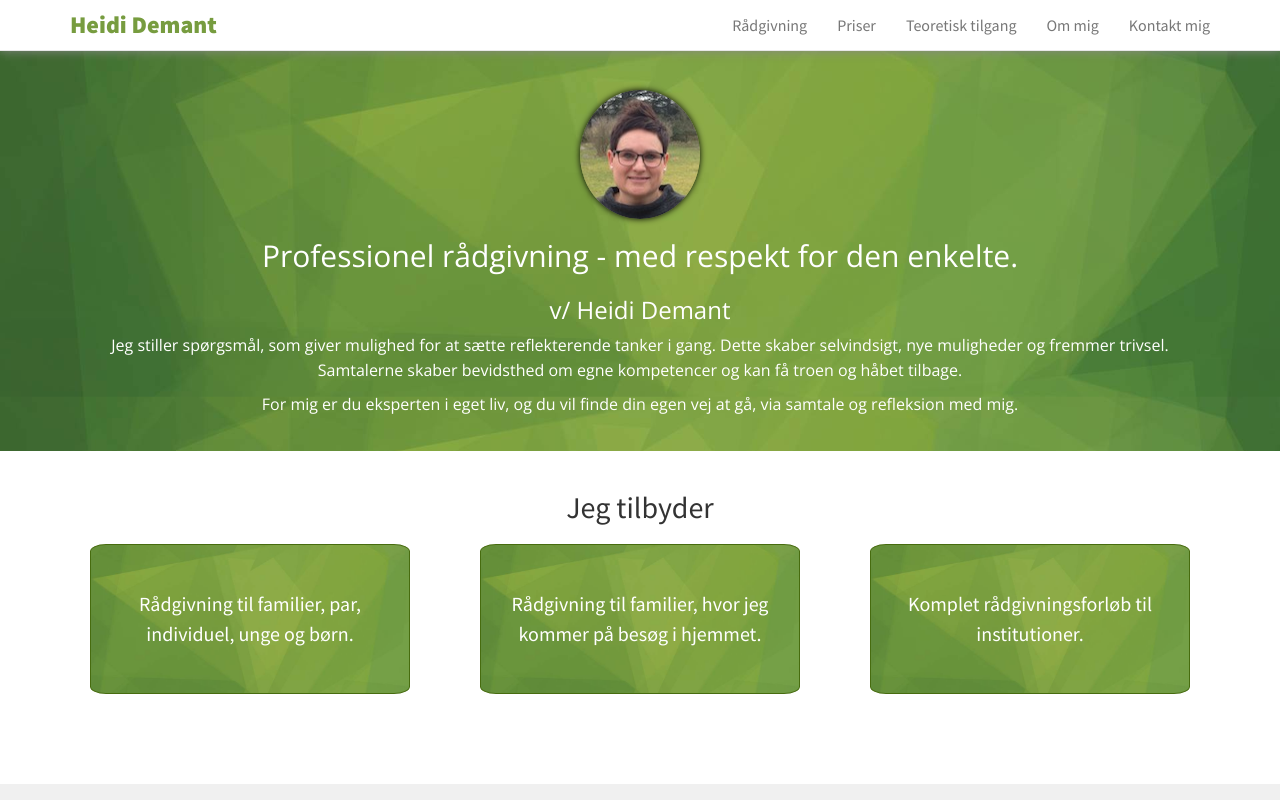
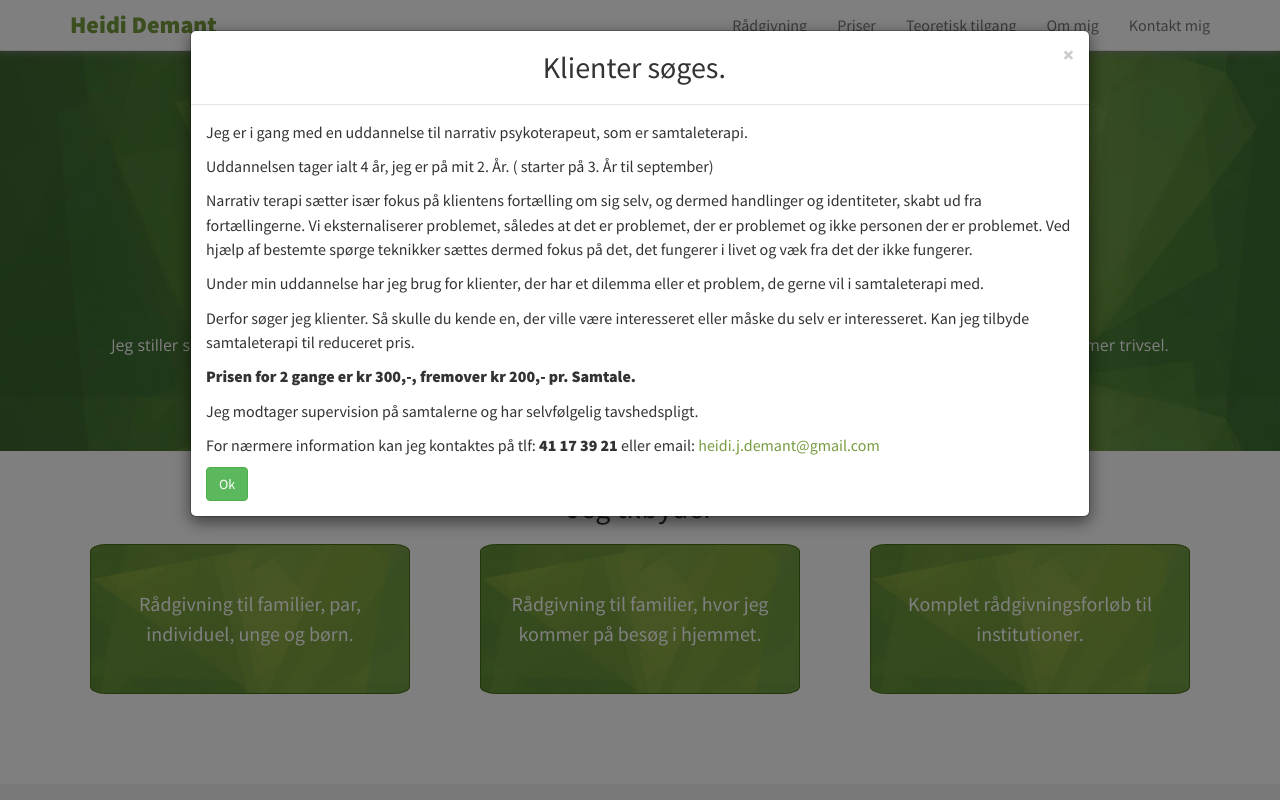
Before and after one commit to briandemant/heididemant, a website: page public/index.html in a window 1280 px wide. Shown: the top 800 px of the page. Drawn offline with nearby package versions, Linux system fonts and the light colour scheme; some packages are replaced by stand-ins of ours.

Commit message:
tilføjede popup med søge tekst

```diff
--- a/public/index.html
+++ b/public/index.html
@@ -12,7 +12,8 @@
 																 stress,tomhedsfølelse,børneopdragelse,børne opdragelse,vejledning om børneopdragelse,pædagogik,
 																 41 17 39 21,41173921,håb">
 
-	<link rel="stylesheet" type="text/css" href="https://fonts.googleapis.com/css?family=Open+Sans:400,800|Source+Sans+Pro:400,900">
+	<link rel="stylesheet" type="text/css"
+	      href="https://fonts.googleapis.com/css?family=Open+Sans:400,800|Source+Sans+Pro:400,900">
 	<link rel="stylesheet" type="text/css" href="css/style.css">
 </head>
 
@@ -40,7 +41,8 @@
 		</div>
 	</nav>
 	<!--/ Navigation bar-->
-	<!--Modal box-->
+
+	<!--Contact box-->
 	<div class="modal fade" id="contact" role="dialog">
 		<div class="modal-dialog modal-lg">
 			<!-- Modal content no 1-->
@@ -52,7 +54,8 @@
 				<div class="modal-body">
 					<div class="text-center">
 						<h3>Stenhuggervej 5, 5230 Odense M.</h3>
-						<p>email: <a href="mailto:heidi.j.demant@gmail.com">heidi.j.demant@gmail.com</a> - tlf: <span class="number">41 17 39 21</span></p>
+						<p>email: <a href="mailto:heidi.j.demant@gmail.com">heidi.j.demant@gmail.com</a> - tlf: <span
+								  class="number">41 17 39 21</span></p>
 						<p>Åbningstider: Efter aftale.</p>
 
 					</div>
@@ -66,7 +69,7 @@
 							});
 							var marker = new google.maps.Marker({
 								position: uluru,
-								map: map
+								map     : map
 							});
 						}
 					</script>
@@ -75,10 +78,49 @@
 
 		</div>
 	</div>
-	<script async defer src="https://maps.googleapis.com/maps/api/js?key=AIzaSyAIrnuPtkOInRa1CYLvZRPcWAQNOSiKeXo&callback=sinitMap">
+	<script async defer
+	        src="https://maps.googleapis.com/maps/api/js?key=AIzaSyAIrnuPtkOInRa1CYLvZRPcWAQNOSiKeXo&callback=sinitMap"/>
+	</script>
+	<!--
+	/ Contact box-->
 
-	</script>
-	<!--/ Modal box-->
+
+	<!--
+	Seek
+	box-->
+	<div class="modal fade" id="seek" role="dialog">
+		<div class="modal-dialog modal-lg">
+			<!-- Modal content no 1-->
+			<div class="modal-content">
+				<div class="modal-header">
+					<button type="button" class="close" data-dismiss="modal">&times;</button>
+					<h2 class="modal-title text-center form-title">Klienter søges.</h2>
+				</div>
+				<div class="modal-body">
+					<div class="">
+						<p>Jeg er i gang med en uddannelse til narrativ psykoterapeut, som er samtaleterapi.</p><p> Uddannelsen tager
+						   ialt 4 år, jeg er på mit 2. År. ( starter på 3. År til september)</p><p>
+						Narrativ terapi sætter især fokus på klientens fortælling om sig selv, og dermed handlinger og
+						identiteter, skabt ud fra fortællingerne. Vi eksternaliserer problemet, således at det er problemet,
+						der er problemet og ikke personen der er problemet. Ved hjælp af bestemte spørge teknikker sættes
+						dermed fokus på det, det fungerer i livet og væk fra det der ikke fungerer.</p><p>
+						Under min uddannelse har jeg brug for klienter, der har et dilemma eller et problem, de gerne vil i
+						samtaleterapi med.</p><p>
+						Derfor søger jeg klienter. Så skulle du kende en, der ville være interesseret eller måske du selv er
+						interesseret. Kan jeg tilbyde samtaleterapi til reduceret pris.</p><p>
+						<b>Prisen for 2 gange er kr 300,-, fremover kr 200,- pr. Samtale.</b></p><p>
+						Jeg modtager supervision på samtalerne og har selvfølgelig tavshedspligt.</p><p>
+						For nærmere information kan jeg kontaktes på tlf: <span
+							  class="number">41 17 39 21</span> eller email: <a href="mailto:heidi.j.demant@gmail.com">heidi.j.demant@gmail.com</a>
+					</p>
+						<button type="button" class="btn btn-success" data-dismiss="modal">Ok</button>
+					</div>
+				</div>
+			</div>
+			</div>
+			</div>
+			<!--/ Contact Seek-->
+
 			<!-- Welcome -->
 			<section id="welcome" class="text-center">
 				<a name="welcome-link" class="section-link"></a>
@@ -90,12 +132,14 @@
 				<div class="container">
 					<p>
 
-				Jeg stiller spørgsmål, som giver mulighed for at sætte reflekterende tanker i gang. Dette skaber selvindsigt, nye muligheder
+						Jeg stiller spørgsmål, som giver mulighed for at sætte reflekterende tanker i gang. Dette skaber
+						selvindsigt, nye muligheder
 						og fremmer trivsel. Samtalerne skaber bevidsthed om egne kompetencer og kan få troen og håbet tilbage.
 					</p>
 
 					<p>
-				For mig er du eksperten i eget liv, og du vil finde din egen vej at gå, via samtale og refleksion med mig.
+						For mig er du eksperten i eget liv, og du vil finde din egen vej at gå, via samtale og refleksion med
+						mig.
 					</p>
 				</div>
 			</section>
@@ -120,7 +164,7 @@
 				}
 
 					#offer-boxes .box p {
-				min-height: 75px;
+					min - height: 75px;
 					font-size: 20px;
 					text-align: center;
 					color: #fff;
@@ -130,11 +174,11 @@
 				}
 
 					#offer-boxes .box:hover {
-				box-shadow: 0 0 15px #555;
+					box - shadow: 0 0 15px #555;
 				}
 
 					@keyframes highlight {
-				0% {
+					0 % {
 						background-color: #8ecb77;
 					opacity: 1;
 				}
@@ -151,7 +195,7 @@
 				}
 
 					.highlight {
-				-webkit-animation-name: highlight;
+					-webkit - animation - name: highlight;
 					-webkit-animation-duration: 1000ms;
 					-webkit-animation-iteration-count: 1;
 					-webkit-animation-timing-function: ease-in-out;
@@ -200,7 +244,8 @@
 						<h3>Rådgivning til familier, par, individuel, unge og børn.</h3>
 						<p><b>Jeg kan hjælpe med:</b></p>
 						<ul>
-					<li>Vanskeligheder eller konflikter i dine relationer f.eks. familier, venner, parforhold og job.</li>
+							<li>Vanskeligheder eller konflikter i dine relationer f.eks. familier, venner, parforhold og job.
+							</li>
 							<li>Følelsen af at blive misforstået i mange sammenhænge.</li>
 							<li>Lavt selvværd, svære følelser og kritiske tanker om dig selv.</li>
 							<li>Modet til at træffe svære beslutninger.</li>
@@ -208,7 +253,8 @@
 							<li>En indre uro eller tomhedsfølelse, du ikke kan sætte ord på.</li>
 							<li>Børneopdragelse.</li>
 							<li>Unge eller børn der ikke trives.</li>
-					<li>Parforhold eller ægteskab. Gode relationer. Vanskeligheder der står i vejen for at leve det liv der ønskes.
+							<li>Parforhold eller ægteskab. Gode relationer. Vanskeligheder der står i vejen for at leve det liv
+							    der ønskes.
 							</li>
 						</ul>
 					</div>
@@ -217,10 +263,12 @@
 						<p><b>Jeg kan hjælpe med:</b></p>
 						<ul>
 							<li>Observationer, rådgivning og vejledning om f.eks. børneopdragelse.</li>
-					<li>Børn og unge som ikke trives. Jeg kigger på hvad der kan ligge bag barnets/den unges adfærd og handlinger. Jeg vil have
+							<li>Børn og unge som ikke trives. Jeg kigger på hvad der kan ligge bag barnets/den unges adfærd og
+							    handlinger. Jeg vil have
 							    fokus på hvorfor barnet/den unge reagerer som han/hun gør, hvad er intentionen bag?
 							</li>
-					<li>Hjælp i svære situationer. Jeg kan guide, rådgive og vejlede om de problemer og vanskeligheder der står i vejen for
+							<li>Hjælp i svære situationer. Jeg kan guide, rådgive og vejlede om de problemer og vanskeligheder
+							    der står i vejen for
 							    at leve det familieliv der ønskes.
 							</li>
 						</ul>
@@ -231,11 +279,14 @@
 						<p><b>Jeg kan hjælpe med:</b></p>
 						<ul>
 							<li>Observationer, rådgivning, vejledning, sparring og skriftlig feedback.</li>
-					<li>Børn eller personale som ikke trives. Jeg kan observere og komme med løsningsforslag til at forbedre situationen.
+							<li>Børn eller personale som ikke trives. Jeg kan observere og komme med løsningsforslag til at
+							    forbedre situationen.
 							</li>
-					<li>Forståelse af børns adfærd og handlinger. Hvorfor reagerer barnet som det gør? hvad er intentionen bag?
+							<li>Forståelse af børns adfærd og handlinger. Hvorfor reagerer barnet som det gør? hvad er
+							    intentionen bag?
 							</li>
-					<li>Bedre trivsel og arbejdsmiljø. Jeg kigger på struktur, organisering, pædagogik, børnefællesskaberne, samspillet/relationerne
+							<li>Bedre trivsel og arbejdsmiljø. Jeg kigger på struktur, organisering, pædagogik,
+							    børnefællesskaberne, samspillet/relationerne
 							    mellem ledelse/personale, personale/personale, barn/barn, personale/barn.
 
 							</li>
@@ -268,17 +319,21 @@
 					<p>Jeg tager udgangspunkt i den narrative og systemiske tilgang.</p>
 
 					<h4><b>Narrative tilgang:</b></h4>
-			<p>Udtrykket narrativ betyder fortælling eller historie. Det er de fortællinger, vi fortæller om os selv, der har betydning
+					<p>Udtrykket narrativ betyder fortælling eller historie. Det er de fortællinger, vi fortæller om os selv,
+					   der har betydning
 					   for, hvordan vi ser os selv, og hvordan vi lever vores liv.
 					</p>
 					<p>
-				Tilgangen handler også om at se væk fra, at problemet bunder i indre omstændigheder ved eget selv, men problemet er problemet
+						Tilgangen handler også om at se væk fra, at problemet bunder i indre omstændigheder ved eget selv, men
+						problemet er problemet
 						og personen er personen.</p>
 
 					<h4><b>Systemiske tilgang:</b></h4>
-			<p> Udtrykket systemisk handler om at forstå de relationer, der er mellem mennesker. Kunne mestre at sætte sig i andres sted.
+					<p> Udtrykket systemisk handler om at forstå de relationer, der er mellem mennesker. Kunne mestre at
+					    sætte sig i andres sted.
 					    Problemet tilhører ikke individet, men opstår i sociale samspil.</p>
-			<p>Mine eller dine egne forståelser er ikke de eneste forståelser af en situation, der er mange forskellige forståelser.
+					<p>Mine eller dine egne forståelser er ikke de eneste forståelser af en situation, der er mange
+					   forskellige forståelser.
 					   Det kan hjælpe til at se verden på nye måder og dermed handle anderledes.</p>
 
 				</div>
@@ -290,7 +345,8 @@
 
 					<h2>Om mig:</h2>
 
-			<p><b>Mine værdier:</b> Ærlighed, engagement, respekt, ydmyghed, oprigtig interesse, troværdig, faglighed og empati.</p>
+					<p><b>Mine værdier:</b> Ærlighed, engagement, respekt, ydmyghed, oprigtig interesse, troværdig, faglighed
+					                        og empati.</p>
 
 					<p><b>Kunder:</b> Jeg møder mennesker med oprigtig interesse og ydmyghed.</p>
 
@@ -316,8 +372,11 @@
 					<p><b>Mission:</b> Rådgivning der vil skabe udvikling, selvindsigt og ”jeg kan godt”- følelse.
 					</p>
 
-			<p><b>Uddannelser/tidligere erhverv:</b> Uddannet pædagog. <br> Jeg er i gang med en 4 årig uddannelse til psykoterapeut
-				ved systemisk institut for familieterapi. (SIF) Det er den systemiske og narrative tilgang jeg uddannes i.
+					<p><b>Uddannelser/tidligere erhverv:</b> Uddannet pædagog. <br> Jeg er i gang med en 4 årig uddannelse
+					                                                                til psykoterapeut
+					                                                                ved systemisk institut for familieterapi.
+					                                                                (SIF) Det er den systemiske og narrative
+					                                                                tilgang jeg uddannes i.
 					</p>
 
 					<p><b>Pædagogisk Diplommodul:</b> Pædagogisk viden og forskning, Vejledning, Inklusion.</p>
@@ -326,8 +385,10 @@
 
 					<p>Jeg har erfaring med at yde pædagogisk støtte og rådgivning til forskellige børnehuse.</p>
 
-			<p>Jeg har tidligere rådgivet personale på flere institutioner i forhold til pædagogik, inkluderende læringsmiljøer, struktur
-				og indretning. Jeg har vejledt forældre i forhold til specifikke udfordringer f.eks. børneopdragelse.</p>
+					<p>Jeg har tidligere rådgivet personale på flere institutioner i forhold til pædagogik, inkluderende
+					   læringsmiljøer, struktur
+					   og indretning. Jeg har vejledt forældre i forhold til specifikke udfordringer f.eks.
+					   børneopdragelse.</p>
 
 					<p>Jeg har erfaring med tværfagligt samarbejde.</p>
 
--- a/public/js/custom.js
+++ b/public/js/custom.js
@@ -54,5 +54,5 @@ $(function() {
 
    //
 	$('#contact').on('shown.bs.modal', initMap);
-
+	$('#seek').modal('show');
 });
```
Lines whose indentation alone changed are shown as unchanged.
